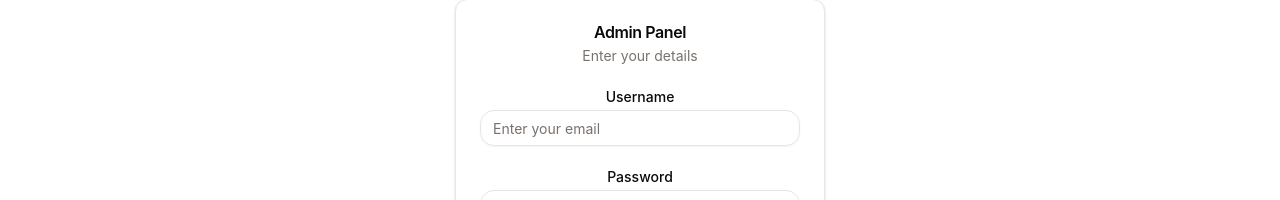
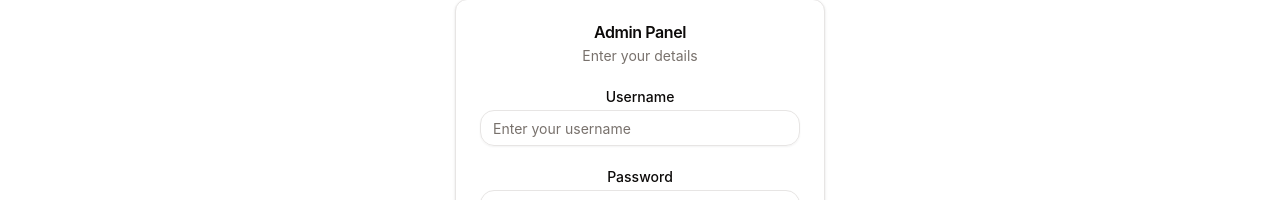
Before and after one commit to Omiadze/admin-panel-project, a React (Vite) app: page /en/login in a window 1280 px wide. Shown: the part 309-509 px from the top of the page. Built offline with nearby package versions, Linux system fonts and the light colour scheme; no server answers.

Commit message:
add username placeholder

```diff
--- a/src/pages/login/components/login-form/index.tsx
+++ b/src/pages/login/components/login-form/index.tsx
@@ -64,7 +64,7 @@ const LoginForm: React.FC = () => {
             <Input
               id="username"
               type="text"
-              placeholder={t('email-placeholder')}
+              placeholder={t('username-placeholder')}
               {...field}
             />
           )}
```
Also changed, not shown: src/react-query/mutation/users/index.ts (line endings or trailing spaces).
